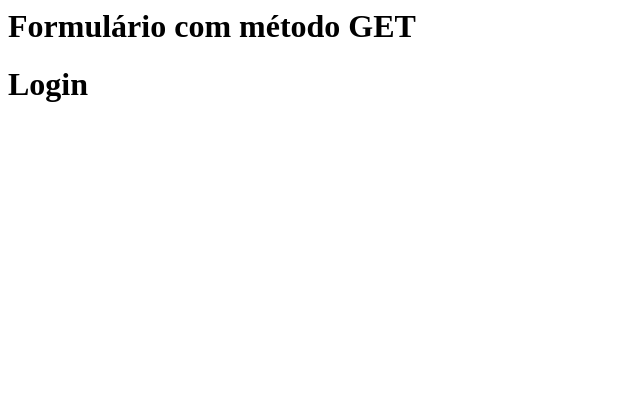
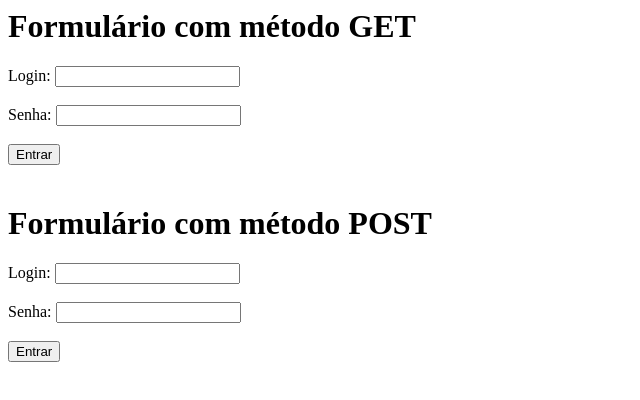
Before and after one commit to CEEMTI-BG-prof-Melissa/aula-05-13-05-lpw-arthur-vitoria, a plain HTML site: page index.html in a window 1280 px wide. Shown: the whole page, without its empty margins (0-640 px from the left). Drawn offline with Linux system fonts and the light colour scheme.

Commit message:
Update index.html

```diff
--- a/index.html
+++ b/index.html
@@ -1,12 +1,31 @@
 <html>
-     <head>
-          <title>Aula 05</title>
-     </head>
-     <body>
-         <h1> Formulário com método GET </h1>
-          <form>
-               <h1> </h1>
-          </form>
-     </body>
-           <h1> Login </h1>
+   <head> <title>aula05</title>
+   </head>
+   <body>
+      <h1>
+         Formulário com método GET
+      </h1>
+      <form>
+            Login: <input type ="text">
+         <br><br>
+
+            Senha: <input type ="password">
+         <br><br>
+
+            <input type ="button" value= "Entrar">
+         <br><br>
+
+          <h1>
+         Formulário com método POST
+          </h1>
+            Login: <input type ="text">
+         <br><br>
+
+            Senha: <input type ="password">
+         <br><br>
+
+            <input type ="button" value= "Entrar">
+
+      </form>
+   </body>
 </html>
```
